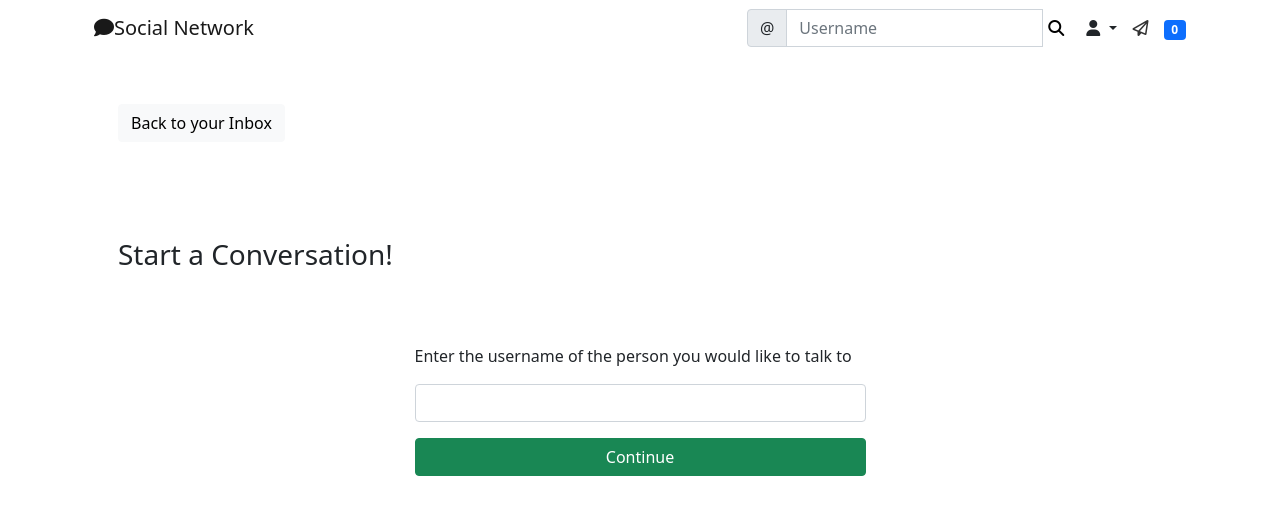
After one commit to toba-madamori/socialnetworkapp, a Django app: page /social/inbox/create-thread/ in a window 1280 px wide. The commit adds this page. Shown: the top 515 px of the page. Run offline with Django 3.2, Linux system fonts and the light colour scheme; a user stored in the database is signed in; data comes from the database, SQL or seed files in the repository; both versions use the stored data as it was after the commit; some libraries are stand-ins or nearby versions.

Commit message:
initial work on sending dms

```diff
--- a/landing/templates/landing/navbar.html
+++ b/landing/templates/landing/navbar.html
@@ -32,6 +32,9 @@
                 <li><a href="{% url 'account_logout' %}" class="dropdown-item">Sign out</a></li>
             </ul>
         </div>
+        <div class="nav-item inbox-icon-container">
+          <a href="{% url 'inbox' %}" class="inbox-icon"><i class="far fa-paper-plane"></i></a>
+        </div>
         <div class="nav-item">
             {% show_notifications %}
         </div>
--- a/social/forms.py
+++ b/social/forms.py
@@ -29,3 +29,9 @@ class CommentForm(forms.ModelForm):
     class Meta:
         model = Comment
         fields = ['comment']
+
+class ThreadForm(forms.Form):
+    username = forms.CharField(label='', max_length=100)
+
+class MessageForm(forms.Form):
+    message = forms.CharField(label='', max_length=1000)
--- a/social/models.py
+++ b/social/models.py
@@ -68,3 +68,16 @@ class Notification(models.Model):
     comment = models.ForeignKey('Comment', related_name='+', on_delete=models.CASCADE, blank=True, null=True)
     date = models.DateTimeField(default=timezone.now)
     user_has_seen = models.BooleanField(default=False)
+
+class ThreadModel(models.Model):
+    user = models.ForeignKey(User, on_delete=models.CASCADE, related_name='+')
+    receiver = models.ForeignKey(User, on_delete=models.CASCADE, related_name='+')
+
+class MessageModel(models.Model):
+    thread = models.ForeignKey('ThreadModel', on_delete=models.CASCADE, related_name='+', blank=True, null=True)
+    sender_user = models.ForeignKey(User, on_delete=models.CASCADE, related_name='+')
+    receiver_user = models.ForeignKey(User, on_delete=models.CASCADE, related_name='+')
+    body = models.CharField(max_length=1000)
+    image = models.ImageField(upload_to='uploads/message_photos', blank=True, null=True)
+    date = models.DateTimeField(default=timezone.now)
+    is_read = models.BooleanField(default=False)
--- /dev/null
+++ b/social/templates/social/create_thread.html
@@ -0,0 +1,30 @@
+{% extends 'landing/base.html' %}
+{% load crispy_forms_tags %}
+
+{% block content %}
+
+<div class="container">
+    <div class="row">
+        <div class="col-md-12 p-5">
+            <a href="{% url 'inbox' %}" class="btn btn-light">Back to your Inbox</a>
+        </div>
+    </div>
+    <div class="row">
+        <div class="col-md-12 p-5">
+            <h3>Start a Conversation!</h3>
+        </div>
+    </div>
+    <div class="row justify-content-center mt-3 mb-5">
+        <div class="col-md-5 col-sm-12">
+            <form action="" method="POST">
+                {% csrf_token %}
+                <p>Enter the username of the person you would like to talk to</p>
+                {{ form | crispy }}
+                <div class="d-grid gap-2">
+                    <button class="btn btn-success mt-3" type="submit">Continue</button>
+                </div>
+            </form>
+        </div>
+    </div>
+</div>
+{% endblock content %}
--- a/social/urls.py
+++ b/social/urls.py
@@ -1,6 +1,6 @@
 from os import name
 from django.urls import path
-from social.views import PostListView, PostDetailView, PostEditView, PostDeleteView, CommentDeleteView, ProfileView, ProfileEditView, AddFollower, RemoveFollower, AddLikes, Dislike, UserSearch, FollowersList, AddCommentLikes, CommentDislike, CommentReplyView, PostNotification, FollowNotification, RemoveNotification
+from social.views import PostListView, PostDetailView, PostEditView, PostDeleteView, CommentDeleteView, ProfileView, ProfileEditView, AddFollower, RemoveFollower, AddLikes, Dislike, UserSearch, FollowersList, AddCommentLikes, CommentDislike, CommentReplyView, PostNotification, FollowNotification, RemoveNotification, CreateThread, ListThread
 
 urlpatterns= [
     path('', PostListView.as_view(), name='post-list'),
@@ -22,4 +22,6 @@ urlpatterns= [
     path('notification/<int:notification_pk>/post/<int:post_pk>/', PostNotification.as_view(), name='post-notification'),
     path('notification/<int:notification_pk>/profile/<int:profile_pk>/', FollowNotification.as_view(), name='follow-notification'),
     path('notification/delete/<int:notification_pk>/', RemoveNotification.as_view(), name='notification-delete'),
+    path('inbox/', ListThread.as_view(), name='inbox'),
+    path('inbox/create-thread/', CreateThread.as_view(), name='create-thread'),
 ]
--- a/social/views.py
+++ b/social/views.py
@@ -1,11 +1,13 @@
 from django.db.models import Q
+from django.dispatch.dispatcher import receiver
 from django.http.response import HttpResponse, HttpResponseRedirect
 from django.shortcuts import redirect, render
 from django.urls import reverse_lazy
 from django.contrib.auth.mixins import UserPassesTestMixin, LoginRequiredMixin
 from django.views import View
-from .models import Notification, Post, Comment, UserProfile
-from .forms import PostForm, CommentForm
+from django.contrib.auth.models import User
+from .models import Notification, Post, Comment, ThreadModel, UserProfile
+from .forms import PostForm, CommentForm, ThreadForm
 from django.views.generic.edit import UpdateView, DeleteView
 
 # Create your views here.
@@ -354,3 +356,41 @@ class RemoveNotification(View):
         notification.save()
 
         return HttpResponse('Success', content_type= 'text/plain')
+
+class ListThread(View):
+    def get(self, request, *args, **kwargs):
+        threads = ThreadModel.objects.filter(Q(user=request.user) | Q(receiver=request.user))
+
+        context= {
+            'threads': threads
+        }
+        return render(request, 'social/inbox.html', context)
+
+class CreateThread(View):
+    def get(self, request, *args, **kwargs):
+        form = ThreadForm()
+
+        context = {
+            'form': form
+        }
+        return render(request, 'social/create_thread.html', context)
+
+    def post(self, request, *args, **kwargs):
+        form = ThreadForm(request.POST)
+
+        username = request.POST.get('username')
+
+        try:
+            receiver = User.objects.get(username=username)
+            if ThreadModel.objects.filter(user=request.user, receiver=receiver).exists():
+                thread = ThreadModel.objects.filter(user=request.user, receiver=receiver)[0]
+                return redirect('thread', pk=thread.pk)
+            elif ThreadModel.objects.filter(user=receiver, receiver=request.user).exists():
+                thread = ThreadModel.objects.filter(user=receiver, receiver=request.user)[0]
+                return redirect('thread', pk=thread.pk)
+            if form.is_valid():
+                thread = ThreadModel(user= request.user, receiver=receiver)
+                thread.save()
+                return redirect('thread', pk=thread.pk)
+        except:
+            return redirect('create-thread')
--- a/static/styles.css
+++ b/static/styles.css
@@ -86,3 +86,16 @@
     border-radius: 10px;
     margin-bottom: 10px;
 }
+
+.inbox-icon-container {
+    margin-right: 15px;
+}
+
+.inbox-icon {
+    color:#333;
+    transition: 0.5s;
+}
+
+.inbox-icon:hover {
+    transition: 0.5s;
+}
```
Also changed, not shown: social/templates/social/inbox.html (added, +28 -0 lines), db.sqlite3, social/migrations/0010_messagemodel_threadmodel.py (added).
